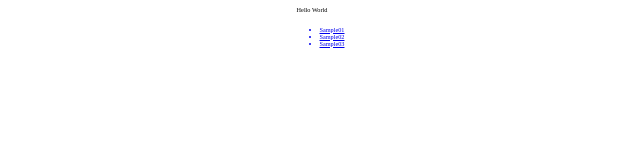
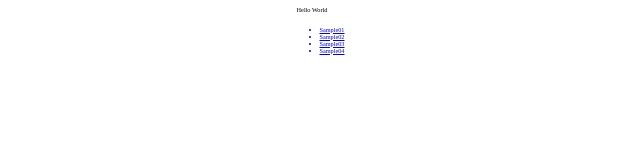
Before and after one commit to RikutoOgaki/next.js-study-hard, a Next.js app: page / in a window 1280 px wide. Shown: the top 160 px of the page, without its empty margins (328-968 px from the left). Built offline with nearby package versions, Linux system fonts and the light colour scheme.

Commit message:
next.js-study

```diff
--- a/src/pages/index.tsx
+++ b/src/pages/index.tsx
@@ -11,6 +11,7 @@ export default function Index() {
             <Link href={'/samples/01'}><li>Sample01</li></Link>
             <Link href={'/samples/02'}><li>Sample02</li></Link>
             <Link href={'/samples/03'}><li>Sample03</li></Link>
+            <Link href={'/samples/04'}><li>Sample04</li></Link>
           </ul>
         </Flex>
       </Flex>
--- a/src/pages/samples/04/index.tsx
+++ b/src/pages/samples/04/index.tsx
@@ -4,7 +4,7 @@ import { Box, Flex, Text, Input } from '@chakra-ui/react'
 export default function Smaple04() {
 
     function rollDice() {
-        return Math.floor(Math.random() * 6 - 1)
+        return Math.floor(Math.random() * 6 + 1)
     }
 
     const [state, setState] = useState(0)
```
